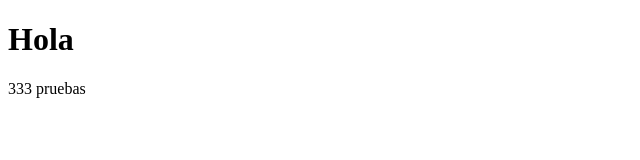
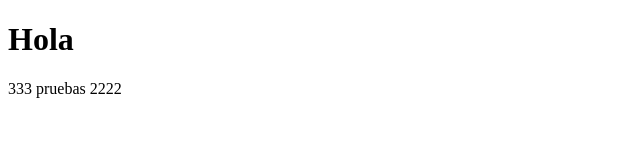
Before and after one commit to mloppere/git-tutorial-blueeweb, a plain HTML site: page index.html in a window 1280 px wide. Shown: the full height of the page, 0-640 px from the left. Drawn offline with Linux system fonts and the light colour scheme.

Commit message:
agregados 222

```diff
--- a/index.html
+++ b/index.html
@@ -8,7 +8,7 @@
 </head>
 <body>
     <h1>Hola</h1>
-    <p>333 pruebas</p>
+    <p>333 pruebas 2222</p>
 
 </body>
 </html>
```
